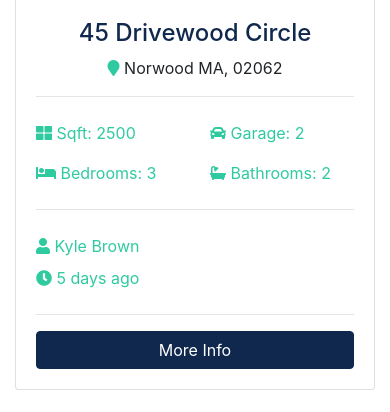
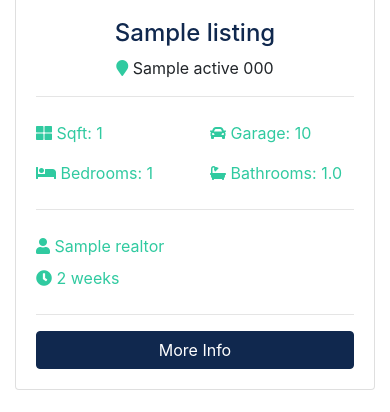
Before and after one commit to Arpik/BTRE_Project, a Django app: page / in a window 390 px wide. Shown: the part 1194-1606 px from the top of the page. Run offline with Django 3.2, Linux system fonts and the light colour scheme; tables that the repository leaves empty hold one stand-in row (values such as "Sample post"); grey boxes marked "Sample" are stand-in pictures; parts of the project's set-up code (start-up, migrations or seed data) failed here and were passed over; some libraries are stand-ins or nearby versions.

Commit message:
Changed index.html to load data dynamically.

```diff
--- a/btre/templates/pages/index.htm
+++ b/btre/templates/pages/index.htm
@@ -1,4 +1,7 @@
 {% extends 'base.htm' %}
+
+{% load static %}
+{% load humanize %}
 
 {% block content %}
 <!-- Showcase -->
@@ -130,135 +133,50 @@
     <div class="container">
       <h3 class="text-center mb-3">Latest Listings</h3>
       <div class="row">
+        {% for listing in listings %}
           <!-- Listing 1 -->
           <div class="col-md-6 col-lg-4 mb-4">
             <div class="card listing-preview">
-            <img class="card-img-top" src="assets/img/homes/home-1.jpg" alt="">
+              <img class="card-img-top" src="{{ listing.photo_main.url }}" alt="">
               <div class="card-img-overlay">
                 <h2>
-                <span class="badge badge-secondary text-white">$490,000</span>
+                  <span class="badge badge-secondary text-white">${{ listing.price | intcomma }}</span>
                 </h2>
               </div>
               <div class="card-body">
                 <div class="listing-heading text-center">
-                <h4 class="text-primary">45 Drivewood Circle</h4>
+                  <h4 class="text-primary">{{ listing.title }}</h4>
                   <p>
-                  <i class="fas fa-map-marker text-secondary"></i> Norwood MA, 02062</p>
+                    <i class="fas fa-map-marker text-secondary"></i> {{ listing.city }} {{ listing.state }} {{ listing.zipcode }}</p>
                 </div>
                 <hr>
                 <div class="row py-2 text-secondary">
                   <div class="col-6">
-                  <i class="fas fa-th-large"></i> Sqft: 2500</div>
+                    <i class="fas fa-th-large"></i> Sqft: {{ listing.sqft }}</div>
                   <div class="col-6">
-                  <i class="fas fa-car"></i> Garage: 2</div>
+                    <i class="fas fa-car"></i> Garage: {{ listing.garage }}</div>
                 </div>
                 <div class="row py-2 text-secondary">
                   <div class="col-6">
-                  <i class="fas fa-bed"></i> Bedrooms: 3</div>
+                    <i class="fas fa-bed"></i> Bedrooms: {{ listing.bedrooms }}</div>
                   <div class="col-6">
-                  <i class="fas fa-bath"></i> Bathrooms: 2</div>
+                    <i class="fas fa-bath"></i> Bathrooms: {{ listing.bathrooms}}</div>
                 </div>
                 <hr>
                 <div class="row py-2 text-secondary">
                   <div class="col-6">
-                  <i class="fas fa-user"></i> Kyle Brown</div>
+                    <i class="fas fa-user"></i> {{ listing.realtor }}</div>
                 </div>
                 <div class="row text-secondary pb-2">
                   <div class="col-6">
-                  <i class="fas fa-clock"></i> 5 days ago</div>
+                    <i class="fas fa-clock"></i> {{ listing.list_date | timesince }}</div>
                 </div>
                 <hr>
-              <a href="listing.html" class="btn btn-primary btn-block">More Info</a>
+                <a href="{% url 'listing' listing.id %}" class="btn btn-primary btn-block">More Info</a>
               </div>
             </div>
           </div>
-
-        <!-- Listing 2 -->
-        <div class="col-md-6 col-lg-4 mb-4">
-          <div class="card listing-preview">
-            <img class="card-img-top" src="assets/img/homes/home-2.jpg" alt="">
-            <div class="card-img-overlay">
-              <h2>
-                <span class="badge badge-secondary text-white">$550,000</span>
-              </h2>
-            </div>
-            <div class="card-body">
-              <div class="listing-heading text-center">
-                <h4 class="text-primary">18 Jefferson Lane</h4>
-                <p>
-                  <i class="fas fa-map-marker text-secondary"></i> Woburn MA, 01801</p>
-              </div>
-              <hr>
-              <div class="row py-2 text-secondary">
-                <div class="col-6">
-                  <i class="fas fa-th-large"></i> Sqft: 3200</div>
-                <div class="col-6">
-                  <i class="fas fa-car"></i> Garage: 1</div>
-              </div>
-              <div class="row py-2 text-secondary">
-                <div class="col-6">
-                  <i class="fas fa-bed"></i> Bedrooms: 4</div>
-                <div class="col-6">
-                  <i class="fas fa-bath"></i> Bathrooms: 2.5</div>
-              </div>
-              <hr>
-              <div class="row py-2 text-secondary">
-                <div class="col-6">
-                  <i class="fas fa-user"></i> Mark Hudson</div>
-              </div>
-              <div class="row text-secondary pb-2">
-                <div class="col-6">
-                  <i class="fas fa-clock"></i> 5 days ago</div>
-              </div>
-              <hr>
-              <a href="listing.html" class="btn btn-primary btn-block">More Info</a>
-            </div>
-          </div>
-        </div>
-
-        <!-- Listing 3 -->
-        <div class="col-md-6 col-lg-4 mb-4">
-          <div class="card listing-preview">
-            <img class="card-img-top" src="assets/img/homes/home-3.jpg" alt="">
-            <div class="card-img-overlay">
-              <h2>
-                <span class="badge badge-secondary text-white">$580,000</span>
-              </h2>
-            </div>
-            <div class="card-body">
-              <div class="listing-heading text-center">
-                <h4 class="text-primary">187 Woodrow Street</h4>
-                <p>
-                  <i class="fas fa-map-marker text-secondary"></i> Salem MA, 01915</p>
-              </div>
-              <hr>
-              <div class="row py-2 text-secondary">
-                <div class="col-6">
-                  <i class="fas fa-th-large"></i> Sqft: 3107</div>
-                <div class="col-6">
-                  <i class="fas fa-car"></i> Garage: 0</div>
-              </div>
-              <div class="row py-2 text-secondary">
-                <div class="col-6">
-                  <i class="fas fa-bed"></i> Bedrooms: 4</div>
-                <div class="col-6">
-                  <i class="fas fa-bath"></i> Bathrooms: 3</div>
-              </div>
-              <hr>
-              <div class="row py-2 text-secondary">
-                <div class="col-6">
-                  <i class="fas fa-user"></i> Mark Hudson</div>
-              </div>
-              <div class="row text-secondary pb-2">
-                <div class="col-6">
-                  <i class="fas fa-clock"></i> 5 days ago</div>
-              </div>
-              <hr>
-              <a href="listing.html" class="btn btn-primary btn-block">More Info</a>
-            </div>
-          </div>
-        </div>
-
+        {% endfor %}
       </div>
     </div>
   </section>
```
Lines whose indentation alone changed are shown as unchanged.
